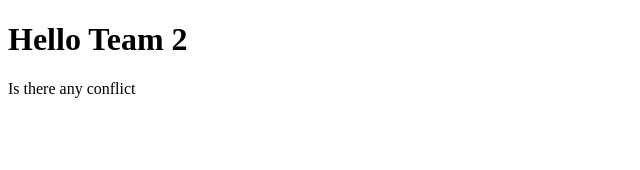
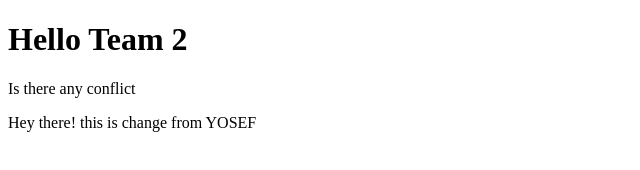
Before and after one commit to Biruktawit-Tasew/Practice, a website: page index.html in a window 1280 px wide. Shown: the whole page, without its empty margins (0-640 px from the left). Drawn offline with Linux system fonts and the light colour scheme.

Commit message:
added a pharagraph in the index

```diff
--- a/index.html
+++ b/index.html
@@ -8,5 +8,6 @@
 <body>
     <h1>Hello Team 2</h1>
     <p>Is there any conflict</p>
+    <p>Hey there! this is change from YOSEF</p>
 </body>
 </html>
```
